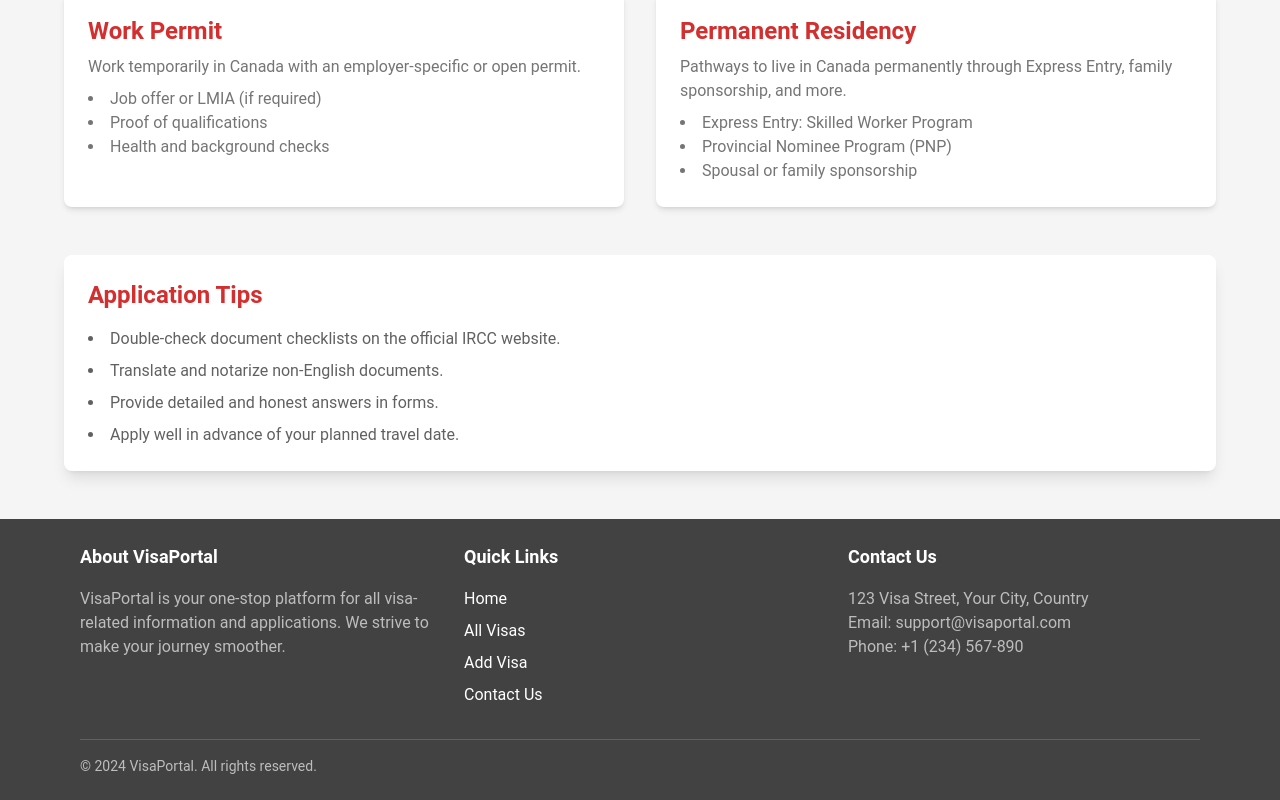
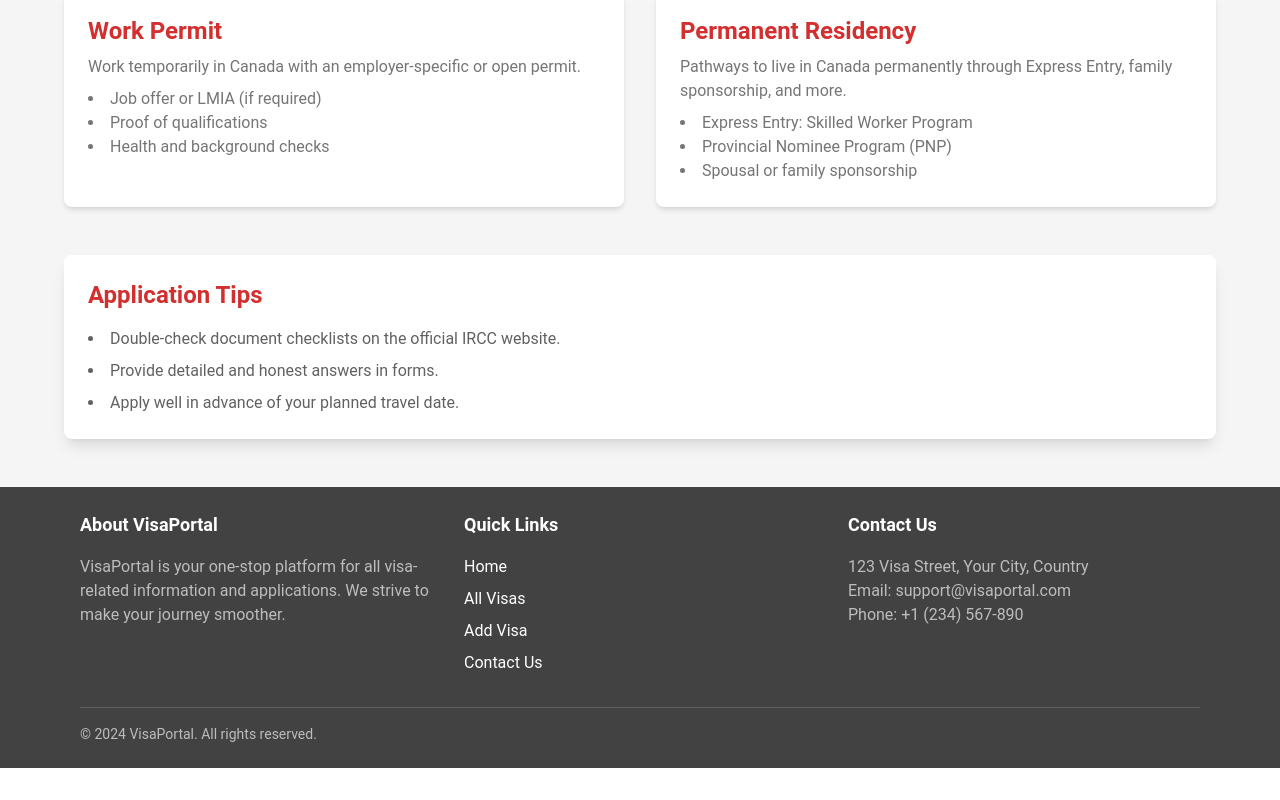
Before and after one commit to saikat20034/visa_land_a10_client, a React (Vite) app: page /canada in a window 1280 px wide. Shown: the part 613-1413 px from the top of the page. After the commit the page ends 1381 px from the top, so only its background shows below. Built offline with nearby package versions, Linux system fonts and the light colour scheme; no server answers.

Commit message:
Functional activity of Why choose visa land section done

```diff
--- a/src/components/CanadaVisa/CanadaVisa.jsx
+++ b/src/components/CanadaVisa/CanadaVisa.jsx
@@ -103,7 +103,7 @@
           <li>
             Double-check document checklists on the official IRCC website.
           </li>
-          <li>Translate and notarize non-English documents.</li>
+
           <li>Provide detailed and honest answers in forms.</li>
           <li>Apply well in advance of your planned travel date.</li>
         </ul>
```
